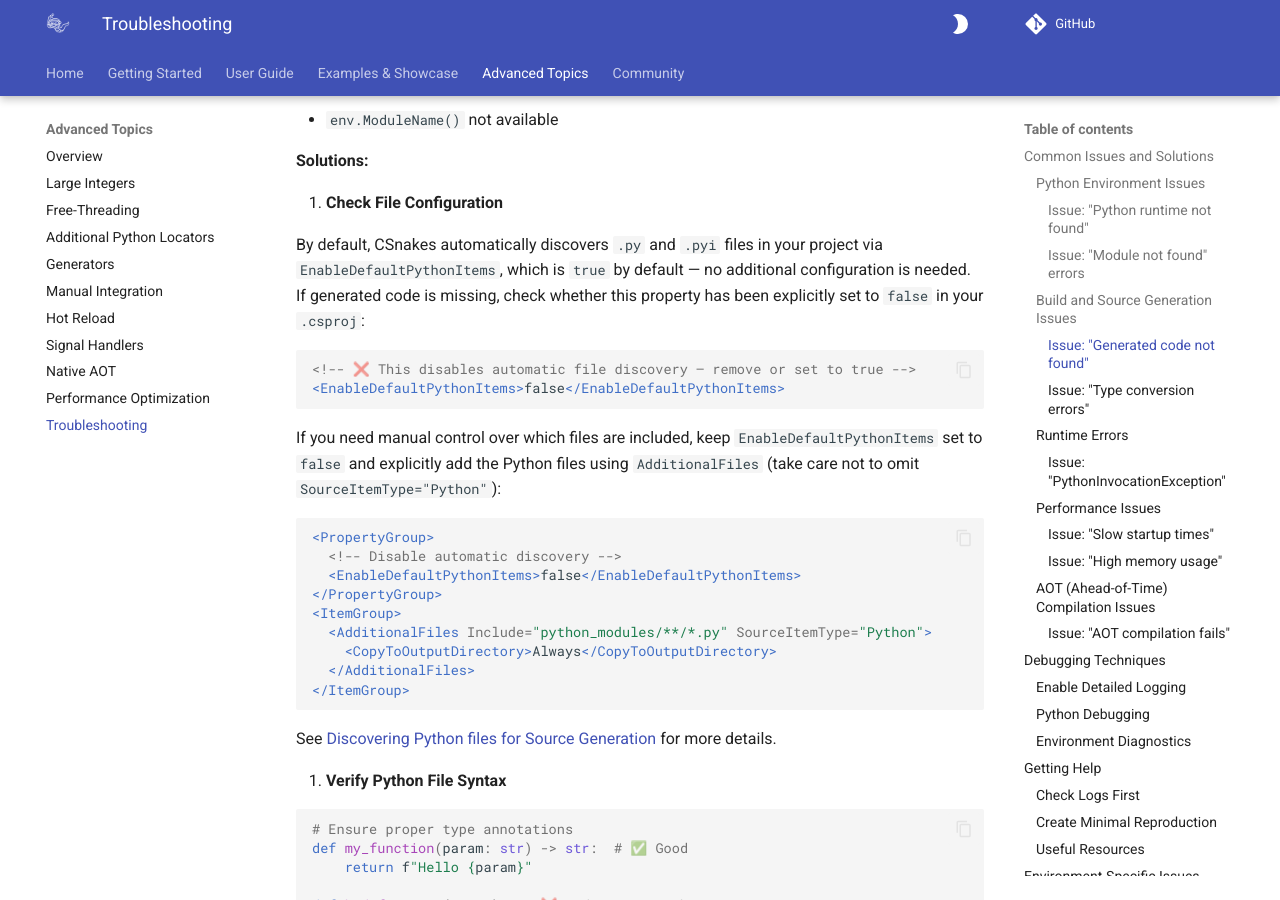
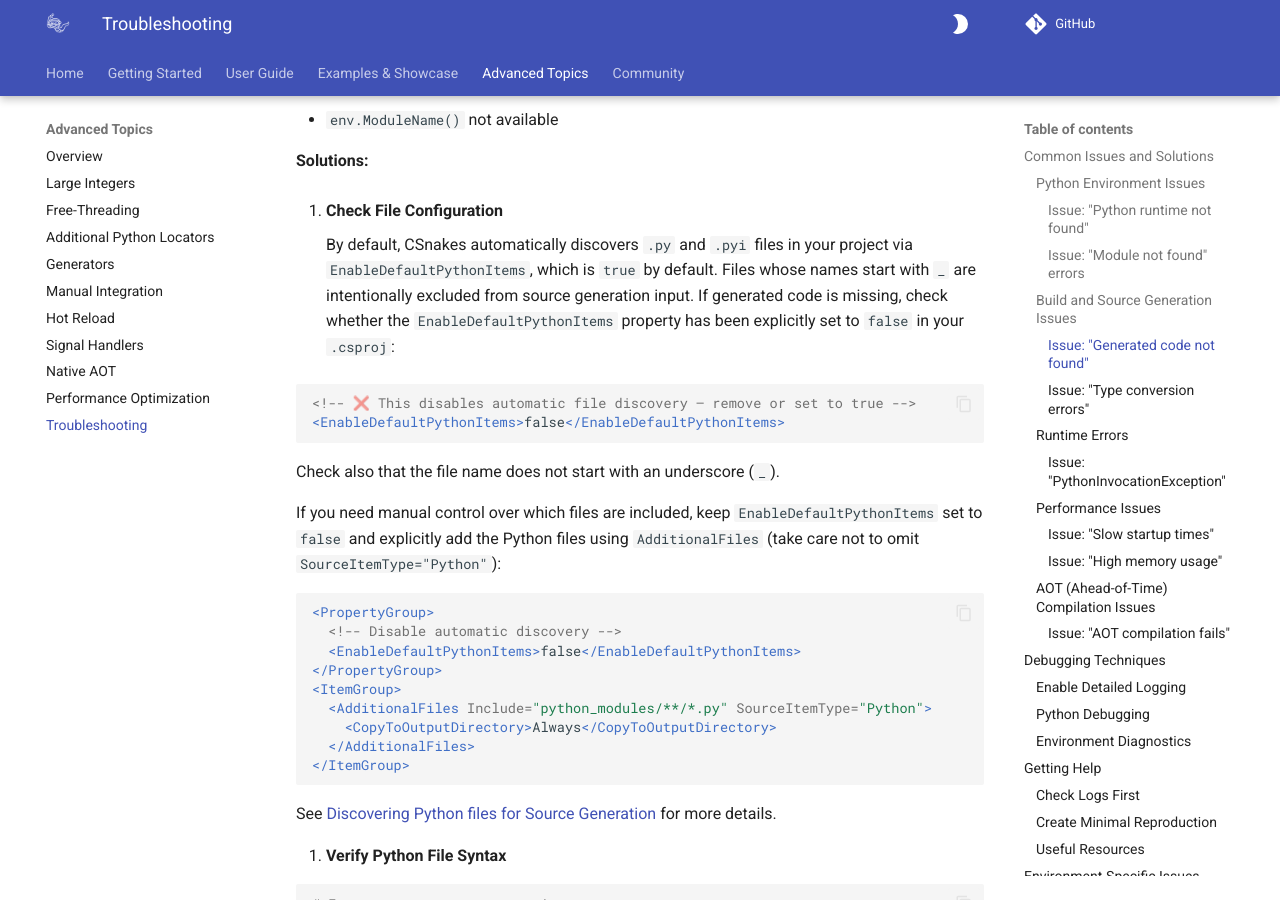
Before and after one commit to tonybaloney/CSnakes, an MkDocs documentation site: the page built from docs/advanced/troubleshooting.md, in a window 1280 px wide and 900 px high, scrolled down 2105 px. Built offline with MkDocs 1.6.1 and Material for MkDocs 9.7.7, drawn with Linux system fonts in a browser that asks for light colours; comment, search, counter and statistics services are not loaded; the version menu is left out.

Commit message:
Exclude private files from "EnableDefaultPythonItems" set

````diff
--- a/docs/advanced/troubleshooting.md
+++ b/docs/advanced/troubleshooting.md
@@ -100,12 +100,14 @@ This guide helps you diagnose and resolve common issues when working with CSnake
 
 1. **Check File Configuration**
 
-   By default, CSnakes automatically discovers `.py` and `.pyi` files in your project via `EnableDefaultPythonItems`, which is `true` by default — no additional configuration is needed. If generated code is missing, check whether this property has been explicitly set to `false` in your `.csproj`:
+    By default, CSnakes automatically discovers `.py` and `.pyi` files in your project via `EnableDefaultPythonItems`, which is `true` by default. Files whose names start with `_` are intentionally excluded from source generation input. If generated code is missing, check whether the `EnableDefaultPythonItems` property has been explicitly set to `false` in your `.csproj`:
 
    ```xml
    <!-- ❌ This disables automatic file discovery — remove or set to true -->
    <EnableDefaultPythonItems>false</EnableDefaultPythonItems>
    ```
+
+   Check also that the file name does not start with an underscore (`_`).
 
    If you need manual control over which files are included, keep `EnableDefaultPythonItems` set to `false` and explicitly add the Python files using `AdditionalFiles` (take care not to omit `SourceItemType="Python"`):
 
````
Also changed, not shown: docs/user-guide/basic-usage.md (+1 -1 lines), docs/user-guide/configuration.md (+5 -1 lines), 1 other file.
